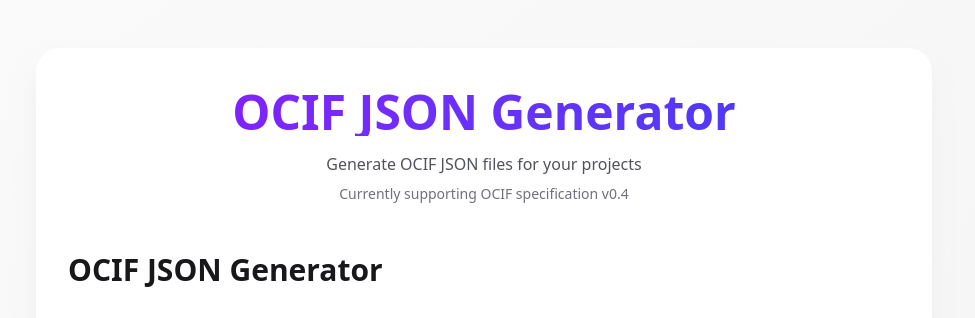
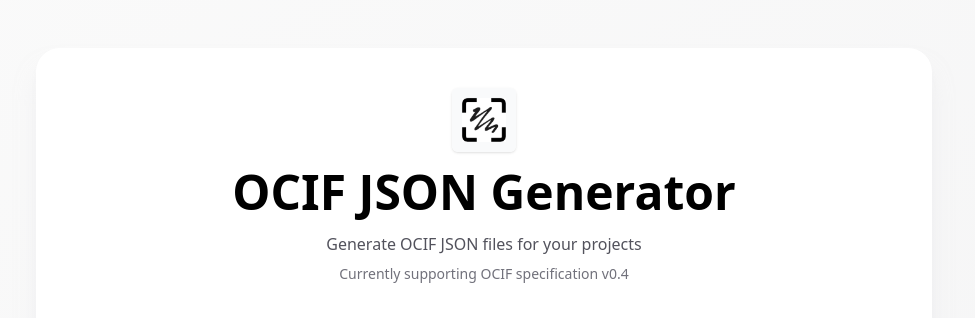
Before and after one commit to devhelpr/ocif-generator, a React (Vite) app: page / in a window 1280 px wide. Shown: the top 318 px of the page, without its empty margins (156-1131 px from the left). Built offline with nearby package versions, Linux system fonts and the light colour scheme; no server answers.

Commit message:
Add OCIF logo and update layout
- Introduced a new OCIF logo image to enhance branding.
- Removed the header from the App component for a cleaner look.
- Updated the Layout component to include the logo above the title, improving visual hierarchy and user experience.

```diff
--- a/src/App.tsx
+++ b/src/App.tsx
@@ -5,7 +5,6 @@ function App() {
   return (
     <Layout>
       <div className="space-y-8">
-        <h1 className="text-3xl font-bold text-zinc-900">OCIF JSON Generator</h1>
         <OCIFGenerator />
       </div>
     </Layout>
--- a/src/components/templates/Layout.tsx
+++ b/src/components/templates/Layout.tsx
@@ -11,7 +11,12 @@ export function Layout({ children }: LayoutProps) {
         <div className="bg-white rounded-3xl shadow-xl shadow-zinc-200/50 backdrop-blur-sm animate-fade-in">
           <div className="px-6 py-8 sm:px-8 sm:py-10">
             <div className="text-center mb-12">
-              <h1 className="text-4xl sm:text-5xl font-bold bg-gradient-to-r from-violet-600 to-indigo-600 inline-block text-transparent bg-clip-text mb-4">
+              <img
+                src="/ocwg-ocif-logo.png"
+                alt="OCWG OCIF Logo"
+                className="h-16 mx-auto mb-4 rounded-md shadow-sm"
+              />
+              <h1 className="text-4xl sm:text-5xl font-bold text-black mb-4">
                 OCIF JSON Generator
               </h1>
               <p className="text-zinc-600">
```
Also changed, not shown: public/ocwg-ocif-logo.png (added).
